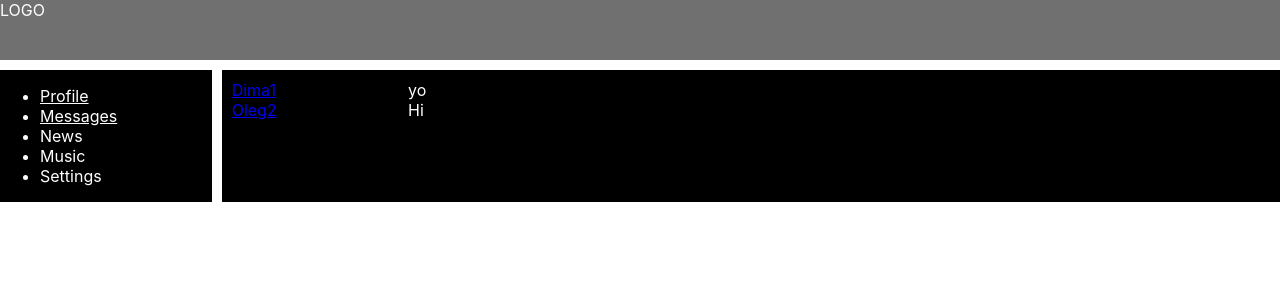
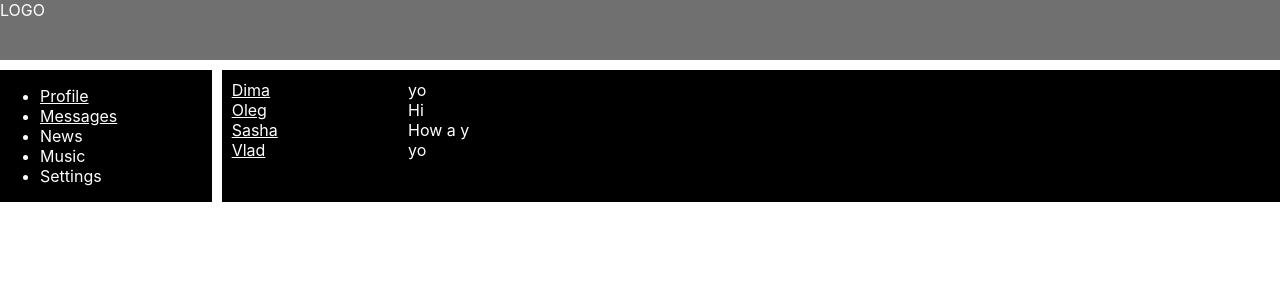
Before and after one commit to fogein/social-network, a React (Create React App) app: page /dialogs in a window 1280 px wide. Shown: the top 300 px of the page. Built offline with nearby package versions, Linux system fonts and the light colour scheme.

Commit message:
lesson 27

```diff
--- a/src/components/dialogs/dialogItem/dialogItem.jsx
+++ b/src/components/dialogs/dialogItem/dialogItem.jsx
@@ -7,7 +7,7 @@ export const DialogItem = (props) => {
   return (
     <>
       <Link to={props.id} className={cls.dialog}>
-        {props.name}{props.id}
+        {props.name}
       </Link>
     </>
   );
--- a/src/components/dialogs/dialogItem/dialogItem.module.css
+++ b/src/components/dialogs/dialogItem/dialogItem.module.css
@@ -1,4 +1,7 @@
-
+.dialog{
+  color: #fff;
+}
 .dialog:focus{
   color: gold;
+
 }
--- a/src/components/dialogs/dialogs.jsx
+++ b/src/components/dialogs/dialogs.jsx
@@ -5,28 +5,28 @@ import { Message } from "./message/message";
 
 export const Dialogs = () => {
   let dialogsData = [
-    {id: '1', name: 'Dima'},
-    {id: '2', name: 'Oleg'},
-    {id: '3', name: 'Sasha'},
-    {id: '4', name: 'Vlad'}
-  ]
+    { id: "1", name: "Dima" },
+    { id: "2", name: "Oleg" },
+    { id: "3", name: "Sasha" },
+    { id: "4", name: "Vlad" },
+  ];
   let messageData = [
-    {id: 1, message: 'yo'},
-    {id: 2, message: 'Hi'},
-    {id: 3, message: 'How a y'},
-    {id: 4, message: 'yo'}
-  ]
+    { id: 1, message: "yo" },
+    { id: 2, message: "Hi" },
+    { id: 3, message: "How a y" },
+    { id: 4, message: "yo" },
+  ];
   return (
     <div className={cls.dialogs}>
       <div className={cls.dialogsItem}>
-        <DialogItem id={dialogsData[0].id} name={dialogsData[0].name} />
-        <DialogItem id={dialogsData[1].id} name={dialogsData[1].name} />
-
+        {dialogsData.map(({ name, id }) => {
+          return <DialogItem id={id} name={name} />;
+        })}
       </div>
       <div className={cls.messages}>
-        <Message message={messageData[0].message}/>
-        <Message message={messageData[1].message}/>
-
+        {messageData.map(({ message }) => {
+          return <Message message={message} />;
+        })}
       </div>
     </div>
   );
--- a/src/components/profile/myPosts/myPosts.jsx
+++ b/src/components/profile/myPosts/myPosts.jsx
@@ -1,22 +1,19 @@
-import React from 'react';
-import { Post } from '../post/post';
-import cls from './myPosts.module.css';
-
+import React from "react";
+import { Post } from "../post/post";
+import cls from "./myPosts.module.css";
 
 export const MyPosts = () => {
- let postsData = [
-    {id: 1, message:'hi its post', likesCount:12},
-    {id: 2, message:'hi', likesCount:32}
-  ]
+  let postsData = [
+    { id: 1, message: "hi its post", likesCount: 12 },
+    { id: 2, message: "hi", likesCount: 32 },
+    { id: 3, message: "hi it third post", likesCount: 31 },
+  ];
   return (
     <>
       <span className={cls.posts}>My posts</span>
-      <Post
-      postText={postsData[0].message}
-      />
-      <Post
-      postText={postsData[1].message}
-      />
+      {postsData.map(({ message }) => {
+        return <Post postText={message} />;
+      })}
     </>
   );
-}
+};
```
